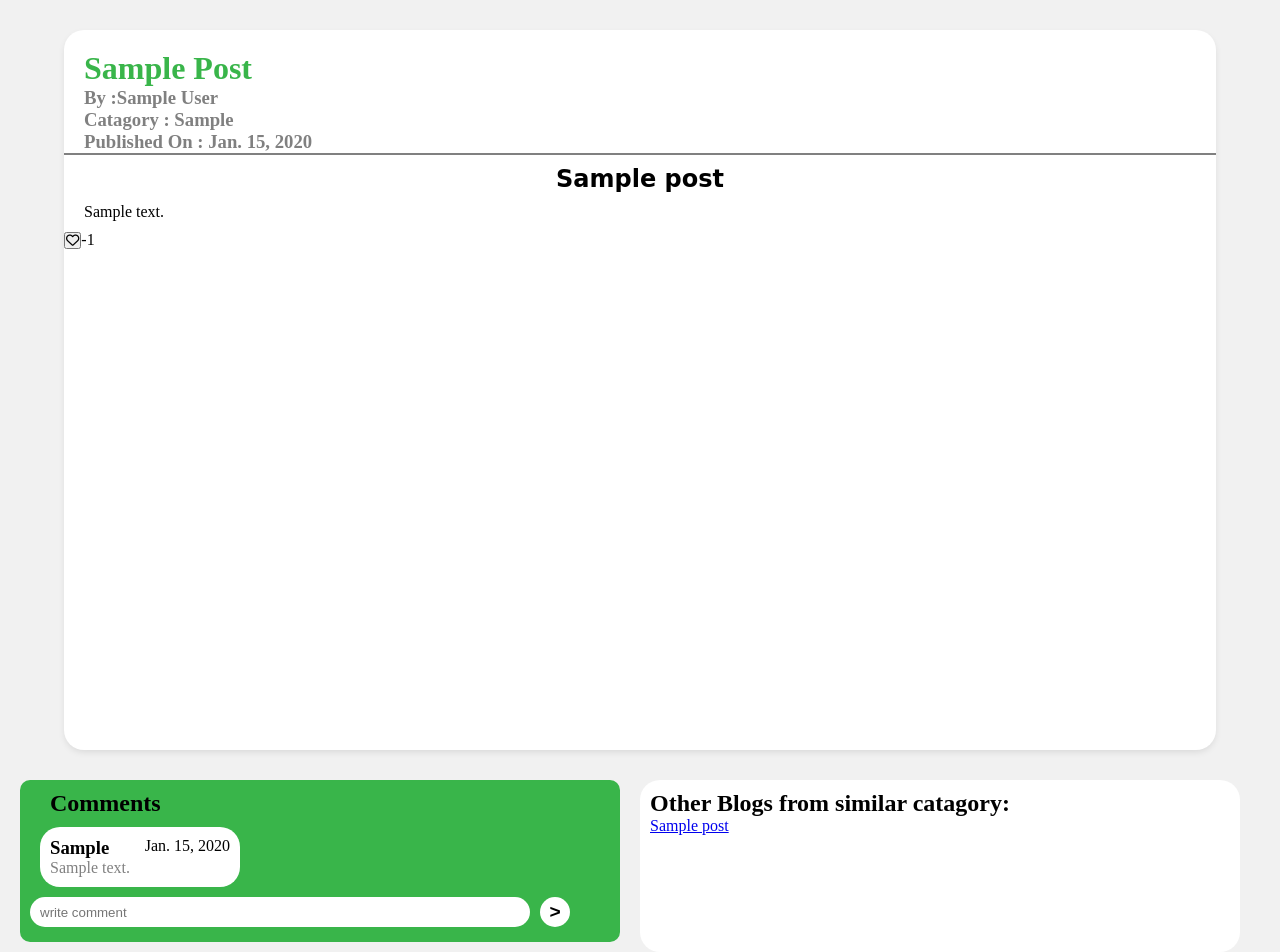
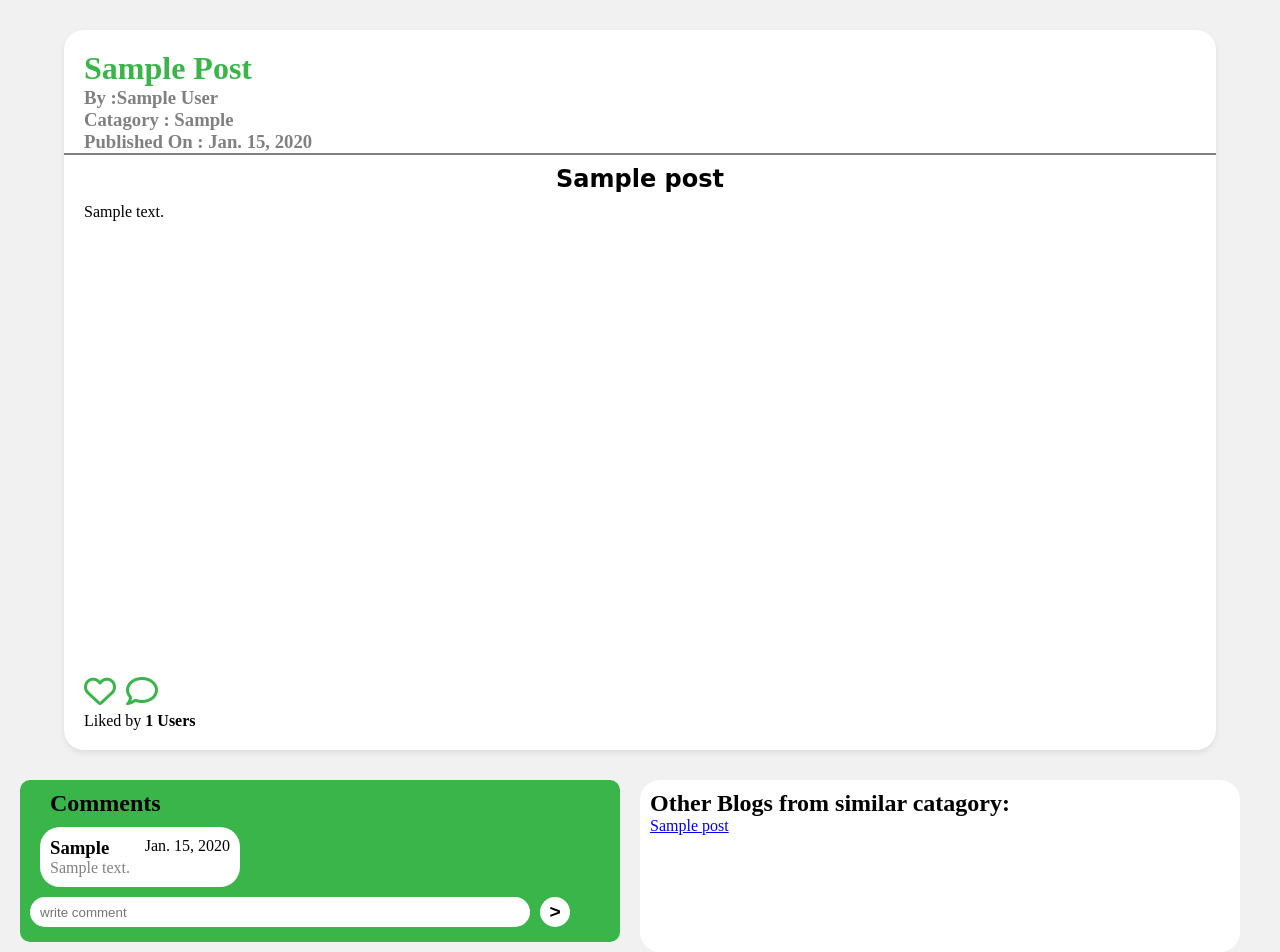
Before and after one commit to vidit-od/Blog-Website, a Django app: page /read_blog/1 in a window 1280 px wide. Run offline with Django 3.2, Linux system fonts and the light colour scheme; tables that the repository leaves empty hold one stand-in row (values such as "Sample post"); some libraries are stand-ins or nearby versions; some web fonts are replaced.

Commit message:
style likes

```diff
--- a/static/style_read_blog.css
+++ b/static/style_read_blog.css
@@ -2,12 +2,14 @@
     margin: 0%;
     padding: 0%;
     box-sizing: border-box;
+    scroll-behavior: smooth;
 }
 body{
     background-color: #f1f1f1;
 }
 
 .blog{
+    position: relative;
     background-color: white;
     width: 90%;
     margin: 30px auto;
@@ -121,3 +123,32 @@ body{
     transform: rotateZ(360deg);
     color: #39b54a;
 }
+/* social */
+.social{
+    display: flex;
+    width: 120px;
+    flex-wrap: wrap;
+    position: absolute;
+    bottom: 0;
+    margin-bottom: 20px;
+    margin-left: 20px;
+}
+/* likes */
+.likes form button{
+    background-color: transparent;
+    border: none;
+    font-size: 2rem;
+    color: #39b54a;
+    margin-right: 10px;
+}
+.likes_count{
+    margin-top: 5px;
+}
+/* comments button */
+.comments-btn{
+    font-size: 2rem;
+}
+.comments-btn a{
+    text-decoration: none;
+    color: #39b54a;
+}
--- a/templates/read_blog.html
+++ b/templates/read_blog.html
@@ -27,19 +27,23 @@
                     {% if like_status == True%}
                         <button type="submit"name='post_id',value='{{blog.id }}'>
                             <i class="fas fa-heart"></i>
-                        </button>-{{total_like}}
+                        </button>
                     {% else %}
                         <button type="submit"name='post_id',value='{{blog.id }}'>
                             <i class="far fa-heart"></i>
-                        </button>-{{total_like}}
+                        </button>
                     {% endif %}
 
                 </form>
             </div>
+            <div class="comments-btn">
+                <a href="#comments"><i class="far fa-comment"></i></a>
+            </div>
+            <div class="likes_count">Liked by <b>{{total_like}} Users</b></div>
         </div>
     </div>
     <div class="extras">
-        <div class="comments">
+        <div class="comments" id="comments">
         <h2>Comments</h2>
         <div class="view_comments">
             {% if not blog.comments.all %}
```
